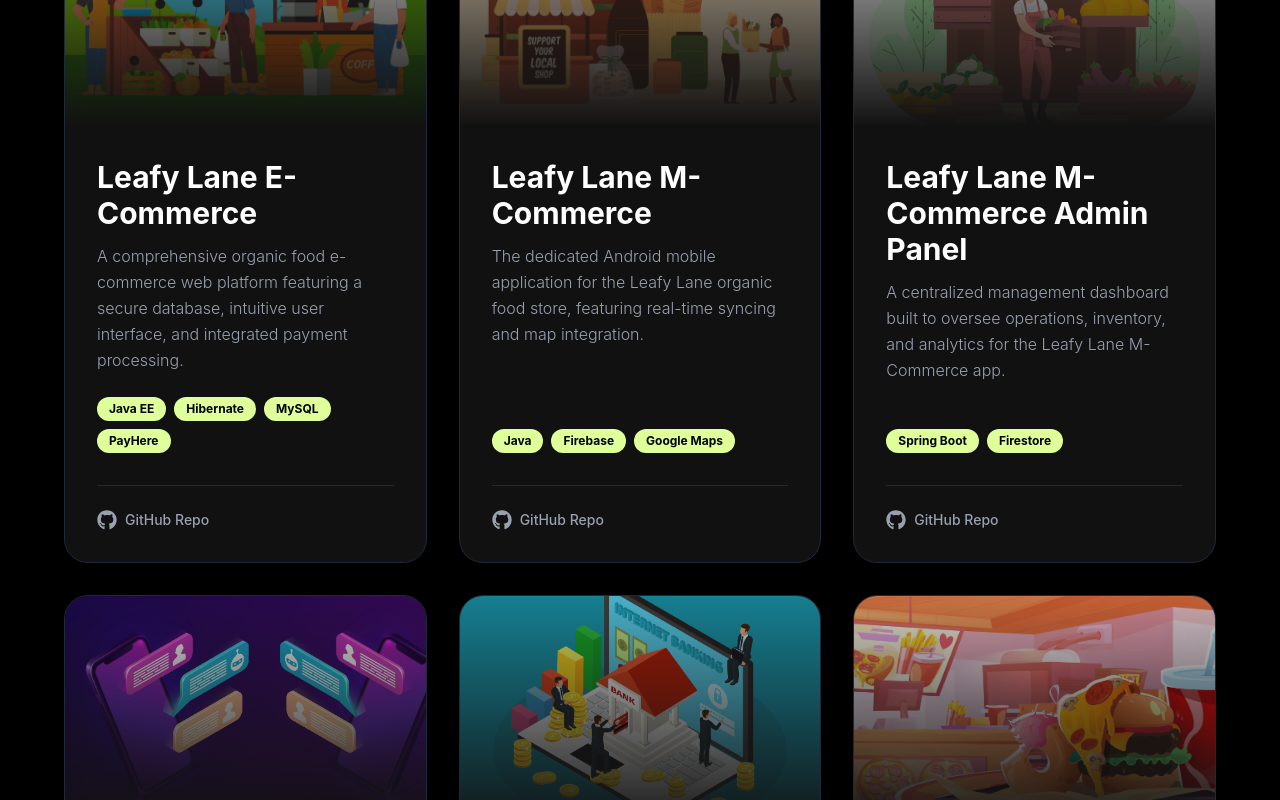
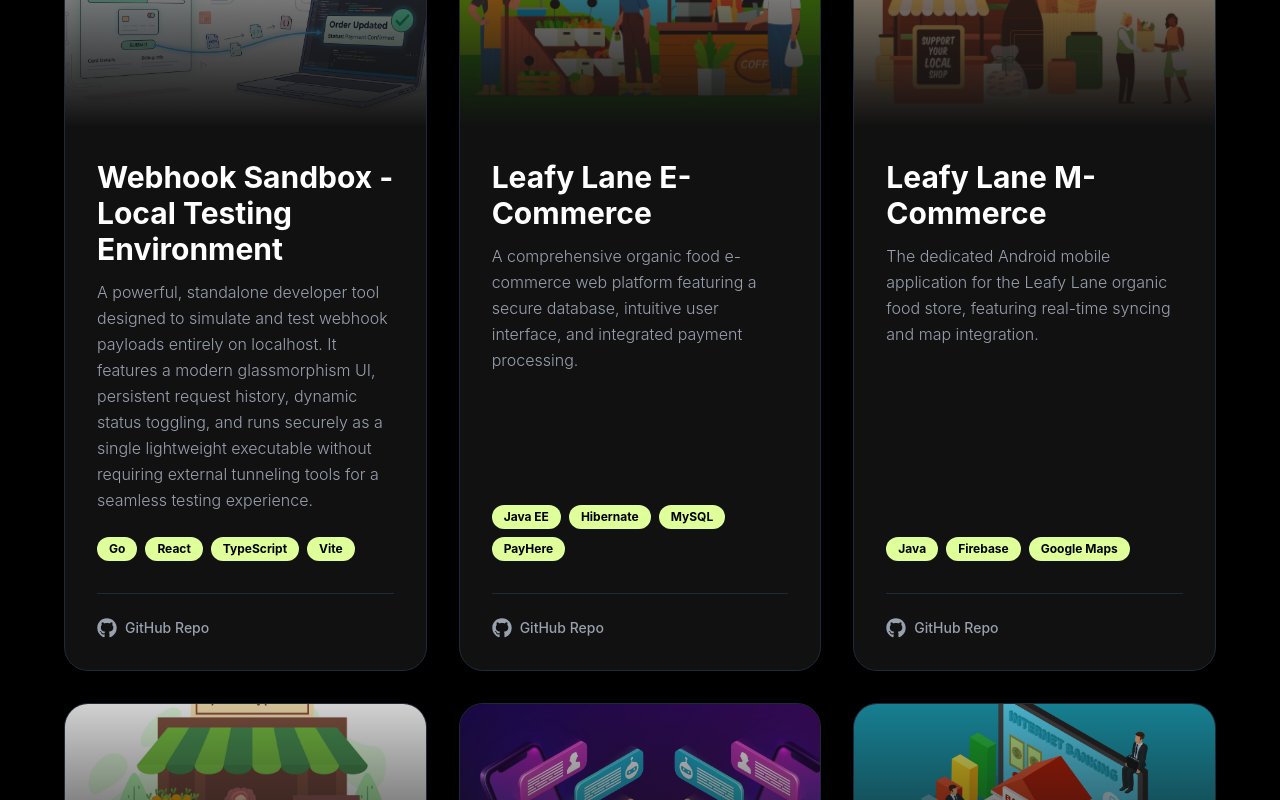
Before and after one commit to shan2003034/my-portfolio, a React (Vite) app: page / in a window 1280 px wide. Shown: the part 4140-4940 px from the top of the page. Built offline with nearby package versions, Linux system fonts and the light colour scheme.

Commit message:
2026-05-29 add webhook-sandbox project

```diff
--- a/src/components/Projects.jsx
+++ b/src/components/Projects.jsx
@@ -11,6 +11,7 @@ import BurgerHouse from "../assets/burger house.webp";
 import BookClub from "../assets/the book club.webp";
 import MediClinicPatientPortal from "../assets/medi clinic patient portal.webp";
 import AuraApp from "../assets/aura app.webp";
+import WebhookSandbox from "../assets/webhook-sandbox.webp";
 
 const Projects = () => {
 
@@ -38,6 +39,14 @@ const Projects = () => {
   }, []);
 
   const completedProjects = [
+    {
+      title: "Webhook Sandbox - Local Testing Environment",
+      description: "A powerful, standalone developer tool designed to simulate and test webhook payloads entirely on localhost. It features a modern glassmorphism UI, persistent request history, dynamic status toggling, and runs securely as a single lightweight executable without requiring external tunneling tools for a seamless testing experience.",
+      image: WebhookSandbox,
+      techStack: ["Go", "React", "TypeScript", "Vite"],
+      githubLinks: [{ name: "GitHub Repo", url: "https://github.com/shan2003034/webhook-sandbox" }],
+      liveLink: ""
+    },
     {
       title: "Leafy Lane E-Commerce",
       description: "A comprehensive organic food e-commerce web platform featuring a secure database, intuitive user interface, and integrated payment processing.",
```
Also changed, not shown: src/assets/webhook-sandbox.webp (added).
